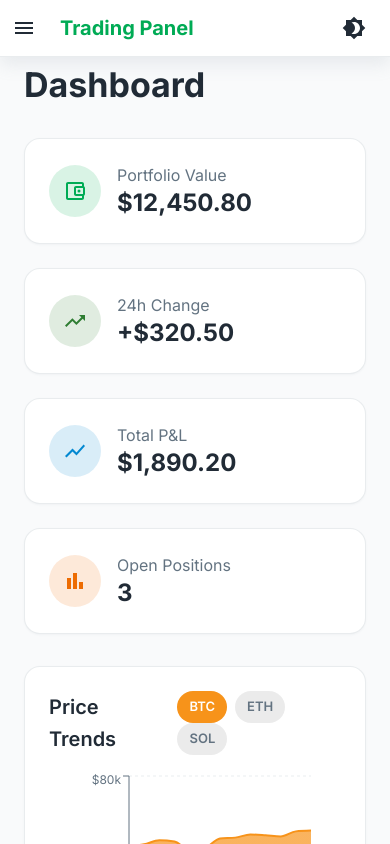
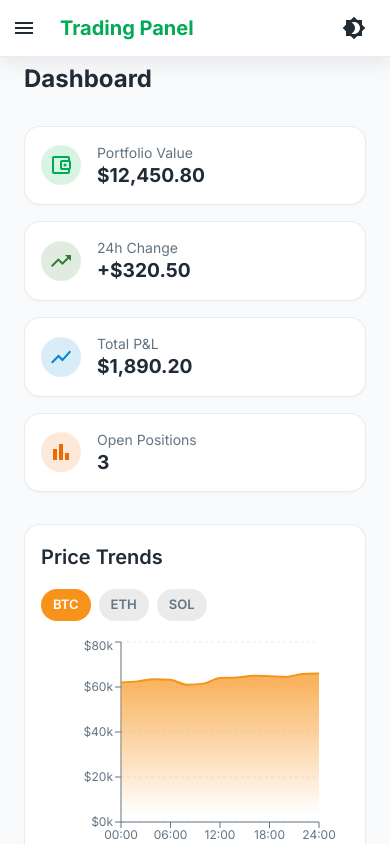
Before and after one commit to ape7054/OracleKnowledgebase, a React (Vite) app: page / in a window 390 px wide. Built offline with nearby package versions, Linux system fonts and the light colour scheme.

Commit message:
在Dashboard组件中优化了统计卡片和市场概览的样式，增加了响应式设计的支持，提升了在不同屏幕尺寸下的用户体验和视觉一致性。

```diff
--- a/src/pages/Dashboard.jsx
+++ b/src/pages/Dashboard.jsx
@@ -123,18 +123,30 @@ const marketData = [
 ];
 
 const StatCard = ({ title, value, icon, color }) => (
-    <GlassmorphicPaper sx={{ display: 'flex', flexDirection: 'row', alignItems: 'center', p: 3 }}>
+    <GlassmorphicPaper sx={{
+      display: 'flex',
+      flexDirection: 'row',
+      alignItems: 'center',
+      p: { xs: 2, md: 3 } // 响应式内边距
+    }}>
       <Box sx={{
-        width: 52, height: 52, borderRadius: '50%',
-        display: 'flex', alignItems: 'center', justifyContent: 'center',
+        width: { xs: 40, md: 52 },
+        height: { xs: 40, md: 52 },
+        borderRadius: '50%',
+        display: 'flex',
+        alignItems: 'center',
+        justifyContent: 'center',
         backgroundColor: alpha(color, 0.15),
         mr: 2,
       }}>
         {icon}
       </Box>
       <Box>
-        <Typography variant="body1" color="text.secondary">{title}</Typography>
-        <Typography variant="h5" sx={{ fontWeight: 'bold' }}>{value}</Typography>
+        <Typography variant="body2" color="text.secondary">{title}</Typography>
+        <Typography variant="h5" sx={{
+          fontWeight: 'bold',
+          fontSize: { xs: '1.2rem', md: '1.5rem' } // 响应式字体大小
+        }}>{value}</Typography>
       </Box>
     </GlassmorphicPaper>
 );
@@ -159,6 +171,7 @@ function Dashboard() {
   const theme = useTheme();
   const [selectedCoin, setSelectedCoin] = useState('BTC');
   const isMobile = useMediaQuery(theme.breakpoints.down('md'));
+  const isExtraSmall = useMediaQuery('(max-width:600px)');
 
   const stats = [
     { title: "Portfolio Value", value: "$12,450.80", icon: <AccountBalanceWalletOutlinedIcon sx={{ color: theme.palette.primary.main }} />, color: theme.palette.primary.main },
@@ -278,11 +291,15 @@ function Dashboard() {
 
   return (
     <Box>
-      <Typography variant="h4" gutterBottom sx={{ fontWeight: 'bold', mb: 4 }}>
+      <Typography variant="h4" gutterBottom sx={{
+        fontWeight: 'bold',
+        mb: 4,
+        fontSize: { xs: '1.5rem', sm: '2rem', md: '2.125rem' } // 响应式字体大小
+      }}>
         Dashboard
       </Typography>
 
-      <Grid container spacing={3} sx={{ mb: 4 }}>
+      <Grid container spacing={2} sx={{ mb: 4 }}>
         {stats.map(stat => (
           <Grid item xs={12} sm={6} md={3} key={stat.title}>
             <StatCard {...stat} />
@@ -292,10 +309,20 @@ function Dashboard() {
 
       <Grid container spacing={3}>
         <Grid item xs={12}>
-          <GlassmorphicPaper sx={{ height: 450, p: 3 }}>
-            <Box sx={{ display: 'flex', justifyContent: 'space-between', alignItems: 'center', mb: 2 }}>
+          <GlassmorphicPaper sx={{
+            height: { xs: 350, sm: 400, md: 450 }, // 响应式高度
+            p: { xs: 2, sm: 3 } // 响应式内边距
+          }}>
+            <Box sx={{
+              display: 'flex',
+              flexDirection: { xs: 'column', sm: 'row' }, // 在小屏幕上垂直排列
+              justifyContent: 'space-between',
+              alignItems: { xs: 'flex-start', sm: 'center' },
+              gap: { xs: 2, sm: 0 },
+              mb: 2
+            }}>
               <Typography variant="h6" sx={{ fontWeight: 600 }}>Price Trends</Typography>
-              <Box>
+              <Box sx={{ display: 'flex', flexWrap: 'wrap', gap: 1 }}>
                 {Object.keys(chartData).map(coin => (
                   <Chip
                     key={coin}
@@ -303,7 +330,6 @@ function Dashboard() {
                     clickable
                     onClick={() => setSelectedCoin(coin)}
                     sx={{
-                      ml: 1,
                       transition: 'all 0.3s',
                       backgroundColor: selectedCoin === coin ? chartMeta[coin].stroke : (theme.palette.mode === 'dark' ? alpha(theme.palette.background.default, 0.6) : alpha(theme.palette.grey[400], 0.3)),
                       color: selectedCoin === coin ? '#fff' : theme.palette.text.secondary,
@@ -324,16 +350,15 @@ function Dashboard() {
           <GlassmorphicPaper sx={{ overflow: 'hidden' }}>
             <Typography variant="h6" sx={{ fontWeight: 600, mb: 2 }}>Market Overview</Typography>
 
-            {/* 确保在移动设备上使用卡片视图 */}
+            {/* 使用更精确的宽度检测来决定布局 */}
             <Box sx={{
-              display: { xs: 'block', md: 'none' }
+              display: { xs: 'block', lg: 'none' }
             }}>
               <MarketCardView />
             </Box>
 
-            {/* 确保只在桌面设备上使用表格视图 */}
             <Box sx={{
-              display: { xs: 'none', md: 'block' }
+              display: { xs: 'none', lg: 'block' }
             }}>
               <MarketTableView />
             </Box>
```
